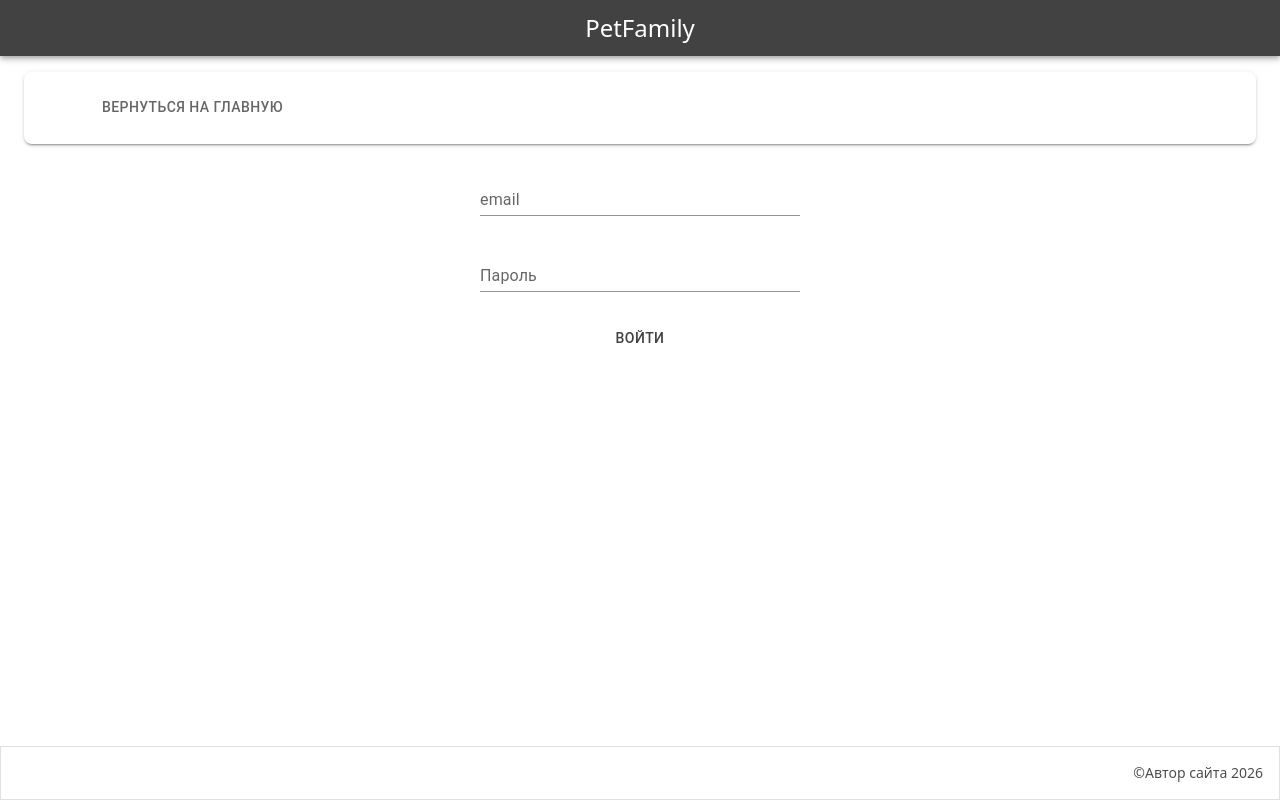
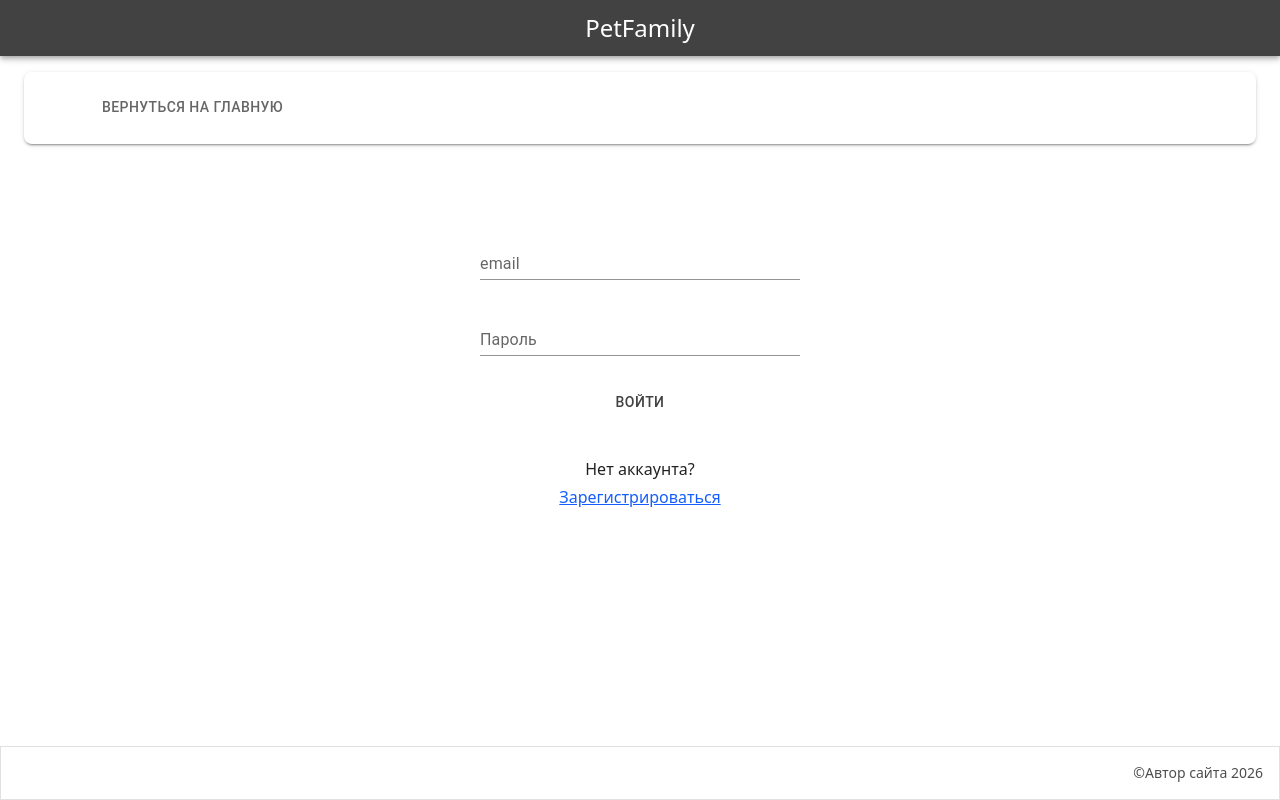
Before and after one commit to NesterDP/pet-family-frontend, a React (Vite) app in the folder PetFamily.Frontend/: page /login in a window 1280 px wide. Built offline with nearby package versions, Linux system fonts and the light colour scheme; some icons are missing.

Commit message:
Added register link to login form

```diff
--- a/PetFamily.Frontend/src/pages/Login/LoginPage.tsx
+++ b/PetFamily.Frontend/src/pages/Login/LoginPage.tsx
@@ -18,7 +18,7 @@ export function LoginPage() {
 	};
 
 	return (
-		<div className="flex flex-col h-full w-full px-10 justify-center items-start gap-4">
+		<div className="flex flex-col h-full w-full px-10 justify-center items-start gap-4 pt-16">
 			<div className="flex flex-col flex-1 min-w-80 mx-auto items-center gap-9">
 				<form
 					className="flex flex-col w-full items-center gap-7"
@@ -41,11 +41,28 @@ export function LoginPage() {
 					/>
 					<TextField
 						variant="standard"
+						error={!!errors.password}
+						helperText={errors.password?.message}
 						label="Пароль"
 						fullWidth
-						{...register("password")}
+						{...register("password", {
+							validate: (value) => {
+								if (value.length < 6) {
+									return "Пароль должен быть не менее 6 символов";
+								}
+							},
+						})}
 					/>
 					<Button type="submit">Войти</Button>
+					<div className="flex flex-col items-center gap-1 mt-2">
+						<span>Нет аккаунта?</span>
+						<a
+							href="/register"
+							className="text-blue-600 underline hover:text-blue-800"
+						>
+							Зарегистрироваться
+						</a>
+					</div>
 				</form>
 			</div>
 		</div>
```
